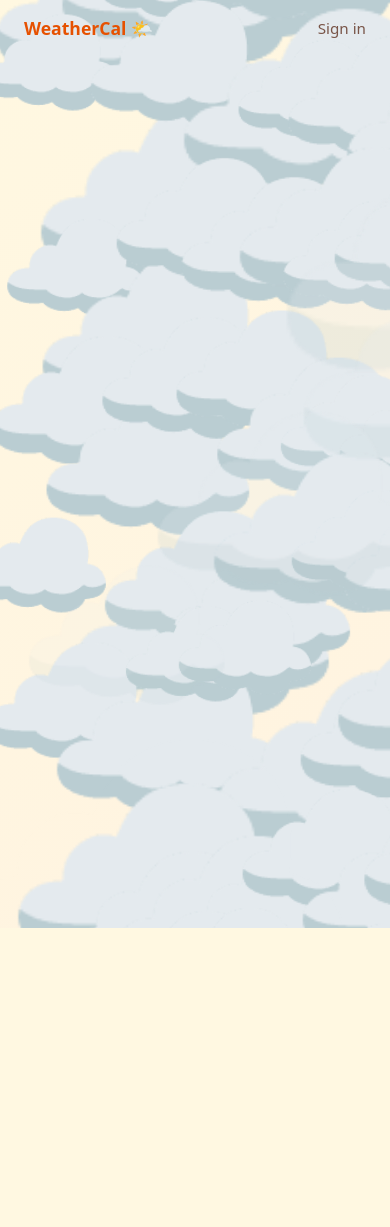
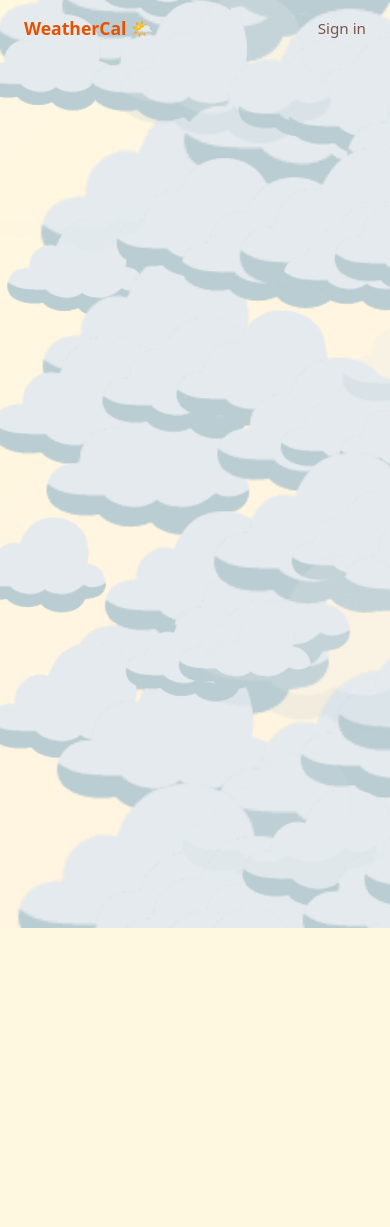
Before and after one commit to JamisonProctor/weather_cal, a Python web app: template src/web/templates/landing.html in a window 390 px wide. Shown: the top 1227 px of the page. Run offline with Jinja, Linux system fonts and the light colour scheme; the template is opened without the code that fills it, so the values that code supplies are empty.

Commit message:
fix: hardcoded cloud positions to prevent overlap, upper-left fade-in
- Replace generated positions with handcrafted coordinates per cloud
- Guaranteed no overlap: each cloud placed with sufficient vertical
  and horizontal spacing given its size
- First cloud fades in at upper-left (top:5%, left:8%)
- Desktop: 3 fade-in on-screen + 5 enter from left
- Mobile: 2 fade-in on-screen + 3 enter from left

Co-Authored-By: Claude Opus 4.6 <noreply@anthropic.com>

```diff
--- a/src/web/templates/landing.html
+++ b/src/web/templates/landing.html
@@ -591,35 +591,35 @@
     emojiLayer.appendChild(frag);
 
     // Generate drifting background clouds
-    // First batch: fade in at random on-screen positions
-    // Later batch: enter from the left as user scrolls further
+    // Hardcoded positions to guarantee no overlap and intentional placement
+    // top/left in %, size in rem, speed multiplier, fromLeft = enters from off-screen
+    var driftDefs = isMobile ? [
+      // Mobile: 5 clouds
+      { top: 5,  left: 5,  size: 12, speed: 0.25, fromLeft: false, entry: 0 },    // upper-left fade-in
+      { top: 35, left: 50, size: 10, speed: 0.40, fromLeft: false, entry: 0 },    // mid-right fade-in
+      { top: 60, left: -25, size: 14, speed: 0.30, fromLeft: true, entry: 200 },  // from left
+      { top: 80, left: -25, size: 11, speed: 0.50, fromLeft: true, entry: 600 },  // from left
+      { top: 20, left: -25, size: 9,  speed: 0.55, fromLeft: true, entry: 1000 }  // from left
+    ] : [
+      // Desktop: 8 clouds
+      { top: 5,  left: 8,  size: 14, speed: 0.20, fromLeft: false, entry: 0 },    // upper-left fade-in
+      { top: 30, left: 55, size: 11, speed: 0.45, fromLeft: false, entry: 0 },    // mid-right fade-in
+      { top: 55, left: 30, size: 12, speed: 0.35, fromLeft: false, entry: 0 },    // center fade-in
+      { top: 75, left: -25, size: 15, speed: 0.30, fromLeft: true, entry: 0 },    // from left immediately
+      { top: 18, left: -25, size: 10, speed: 0.55, fromLeft: true, entry: 400 },  // from left
+      { top: 45, left: -25, size: 13, speed: 0.25, fromLeft: true, entry: 800 },  // from left
+      { top: 88, left: -25, size: 9,  speed: 0.50, fromLeft: true, entry: 1200 }, // from left
+      { top: 65, left: -25, size: 11, speed: 0.40, fromLeft: true, entry: 1600 }  // from left
+    ];
     var driftClouds = [];
-    var driftCount = isMobile ? 5 : 8;
-    var fadeInCount = isMobile ? 2 : 3; // first N appear on-screen
     var driftFrag = document.createDocumentFragment();
-    // Assign vertical slots to prevent overlap — each cloud gets its own band
-    var slotH = 80 / driftCount; // divide 10%-90% into equal bands
-    for (var i = 0; i < driftCount; i++) {
+    for (var i = 0; i < driftDefs.length; i++) {
+      var def = driftDefs[i];
       var dc = document.createElement('span');
       dc.className = 'emoji-particle zone-drift';
-      var dcSize = 9 + seededRandom() * 15;              // 9-24rem
-      var dcSpeed = 0.15 + seededRandom() * 0.45;        // 0.15 to 0.60 (no ultra-slow)
-      // Vertical: each cloud in its own band, jittered slightly within
-      var dcTop = 10 + i * slotH + seededRandom() * (slotH * 0.3);
-      var dcLeft;
-      var dcEntryOffset;
-      if (i < fadeInCount) {
-        // On-screen clouds: random horizontal position, fade in at trigger
-        dcLeft = 10 + seededRandom() * 60;               // 10%-70% across screen
-        dcEntryOffset = 0;
-      } else {
-        // Left-entry clouds: start off-screen, staggered scroll offsets
-        dcLeft = -25;
-        dcEntryOffset = (i - fadeInCount) * 400 + seededRandom() * 300;
-      }
-      dc.style.cssText = 'top:' + dcTop.toFixed(1) + '%;left:' + dcLeft.toFixed(1) + '%;font-size:' + dcSize.toFixed(1) + 'rem;opacity:0';
+      dc.style.cssText = 'top:' + def.top + '%;left:' + def.left + '%;font-size:' + def.size + 'rem;opacity:0';
       dc.textContent = '\u2601\uFE0F';
-      driftClouds.push({ el: dc, speed: dcSpeed, entryOffset: dcEntryOffset, fromLeft: i >= fadeInCount });
+      driftClouds.push({ el: dc, speed: def.speed, entryOffset: def.entry, fromLeft: def.fromLeft });
       driftFrag.appendChild(dc);
     }
     emojiLayer.appendChild(driftFrag);
```
